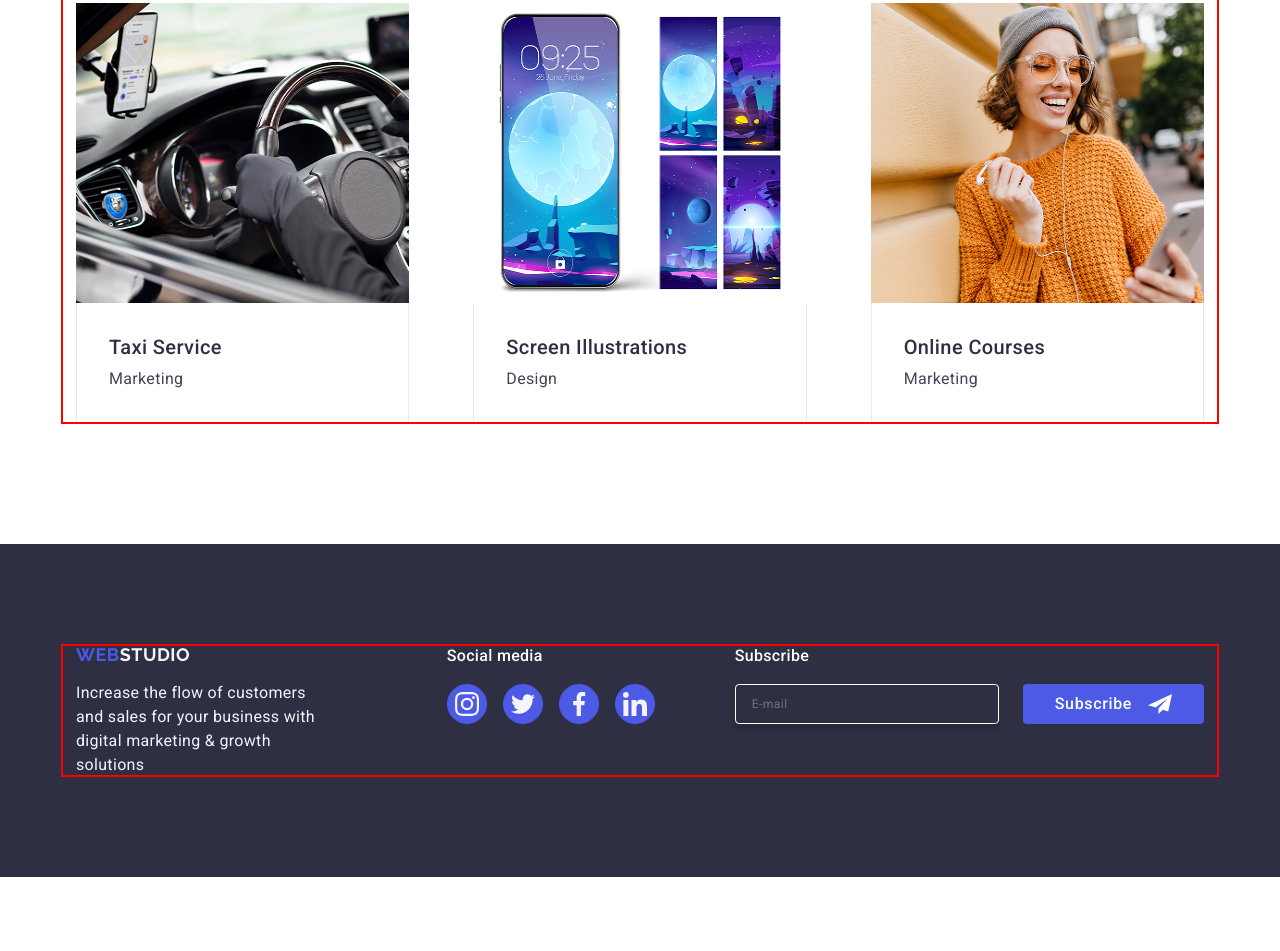
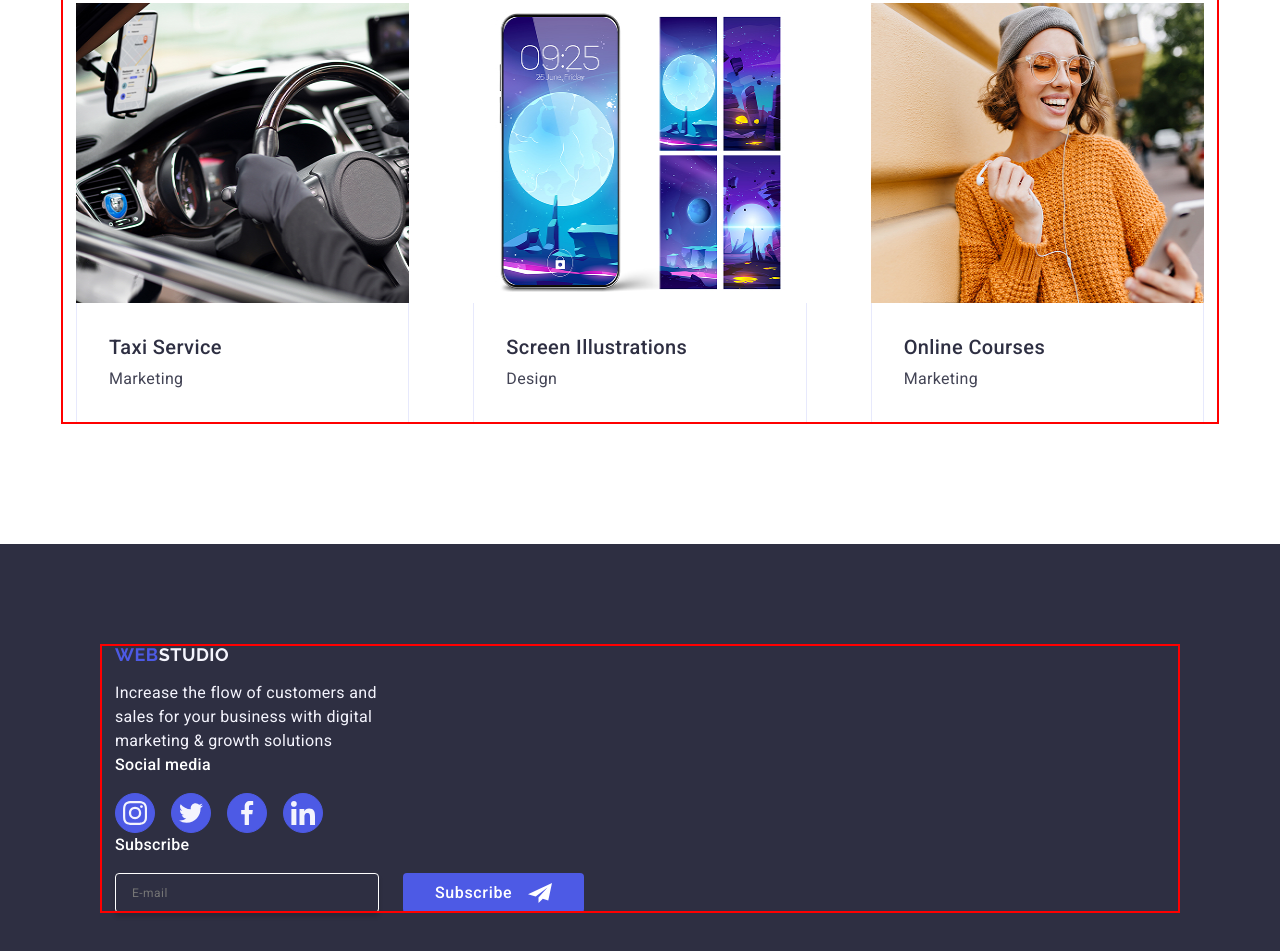
Before and after one commit to maksberegovoi/goit-markup-hw-06, a plain HTML site: page index.html in a window 1280 px wide. Shown: the part 1950-2901 px from the top of the page. Before the commit the page ends 2827 px from the top, so only its background shows below. Drawn offline with nearby package versions, Linux system fonts and the light colour scheme.

Commit message:
Update styles.css

```diff
--- a/css/styles.css
+++ b/css/styles.css
@@ -337,14 +337,12 @@ body {
   @media screen and (max-width: 1157px) {
     display: none;
   }
-
 }
 
 .spdt-list-title {
   margin-bottom: 8px;
 
-
-    @media screen and (max-width: 767px) {
+  @media screen and (max-width: 767px) {
     text-align: center;
   }
 }
@@ -533,7 +531,11 @@ footer {
   background: var(--navy-blue);
   color: var(--cloud);
 
-  padding: 100px 0;
+  padding: 96px 0;
+
+  @media screen and (min-width: 1158px) {
+    padding: 100px;
+  }
 }
 
 .footer .logo {
@@ -550,10 +552,12 @@ p {
   font-size: 16px;
 }
 .footer-text {
-  margin-right: 120px;
+
 }
 .footer .container {
   display: flex;
+  flex-wrap: wrap;
+  flex-direction: column;
   align-items: baseline;
 }
 .footer-social-title {
@@ -580,7 +584,6 @@ p {
   display: flex;
   align-items: baseline;
   flex-direction: column;
-  margin-left: 80px;
 }
 .footer-sub-title {
   margin-bottom: 16px;
```
